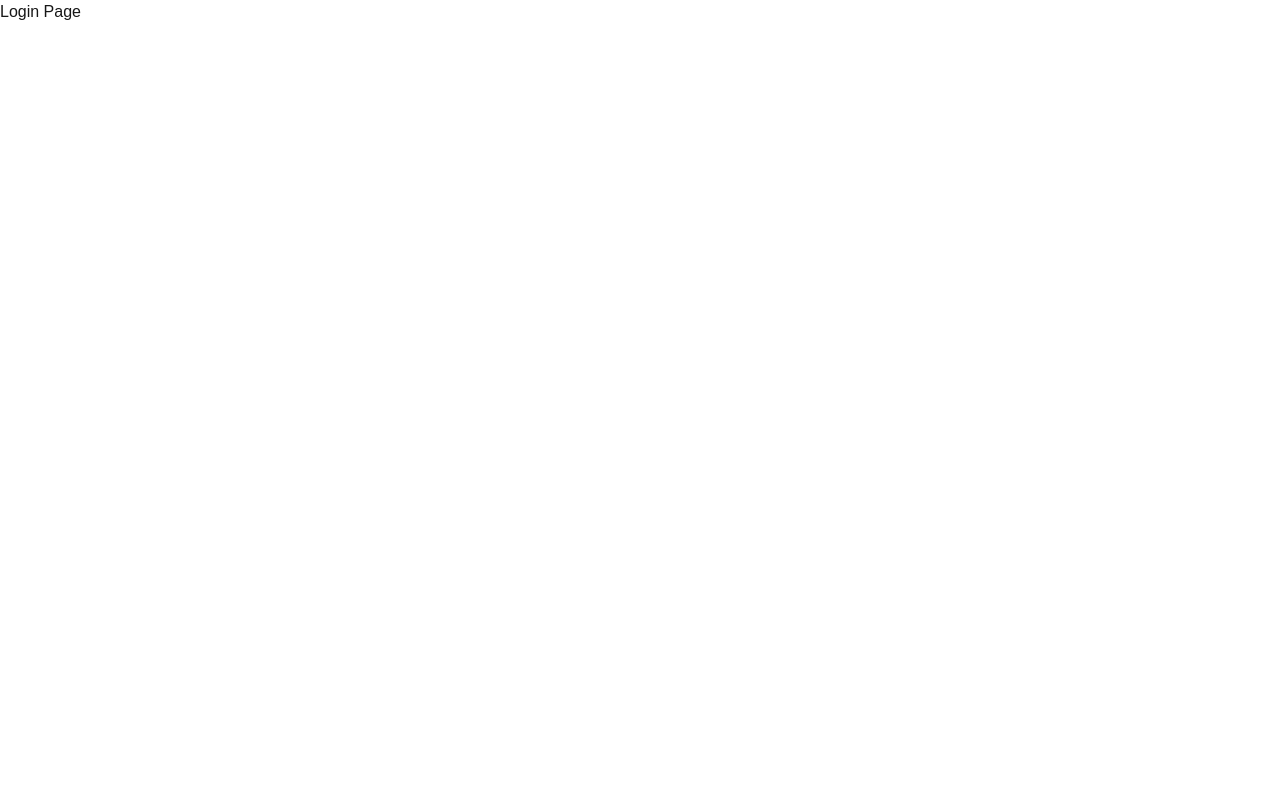
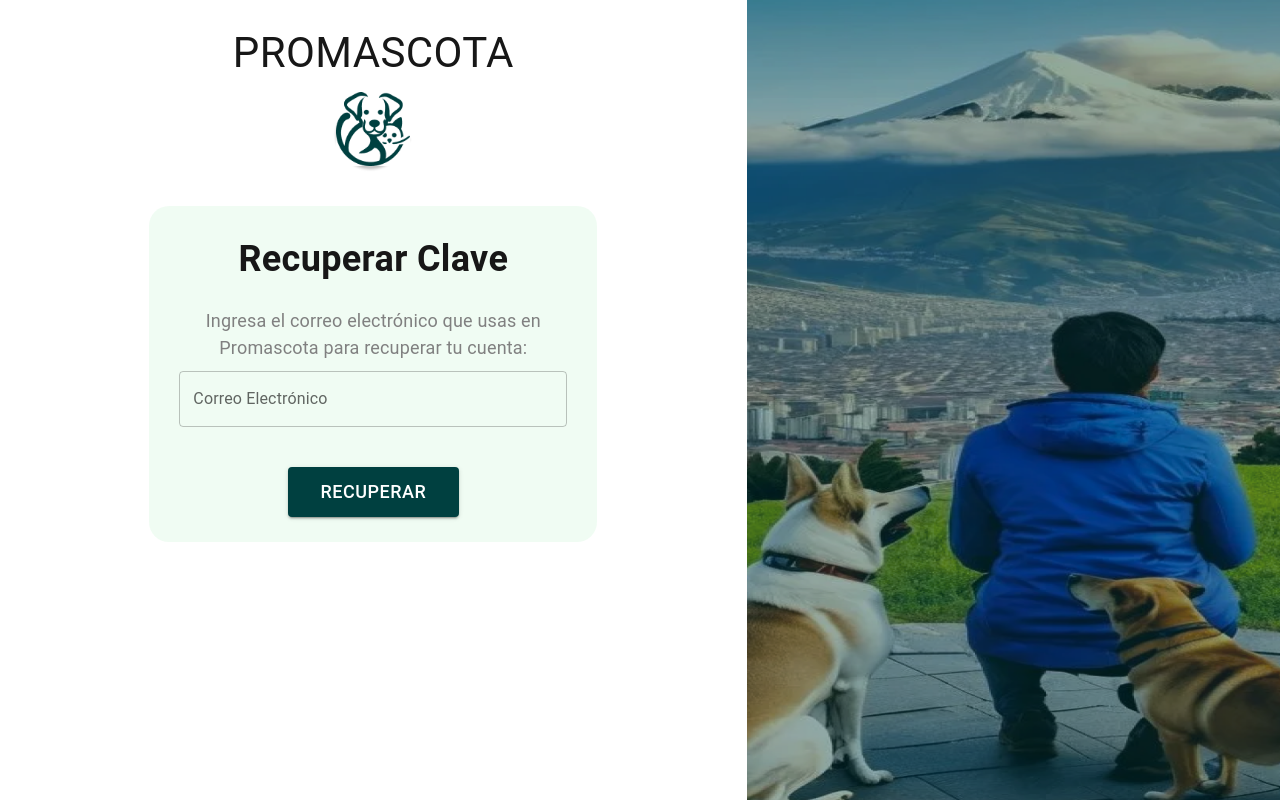
Before and after one commit to PROMASCOTA-TIC/Frontend-Entrepreneurs, a Next.js app: page /auth/login in a window 1280 px wide. Built offline with nearby package versions, Linux system fonts and the light colour scheme.

Commit message:
feat: Crear componente para recuperar contraseña

```diff
--- a/src/app/auth/login/page.tsx
+++ b/src/app/auth/login/page.tsx
@@ -1,8 +1,14 @@
+"use client";
+import { useState } from "react";
+import { Box, Grid2, Typography } from "@mui/material";
+import Image from "next/image";
+import { icon, fondoDuenos } from "@/assets/images";
+import PasswordRecovery from "./recuperarContraseña";
 
-export default function Home() {
-    return (
-      <div>
-        <h1>Login Page</h1>
-      </div>
-    );
-  }
+export default function Login() {
+  const [preferences, setPreferences] = useState(false);
+
+  return (
+   <PasswordRecovery />
+  );
+}
--- /dev/null
+++ b/src/app/auth/login/recuperarContraseña.tsx
@@ -0,0 +1,196 @@
+"use client";
+import { useState } from "react";
+import { Box, Button, Grid2, Typography, TextField } from "@mui/material";
+import Image from "next/image";
+import { icon, fondoDuenos } from "@/assets/images";
+import { themePalette } from "@/config/theme.config";
+
+export default function PasswordRecovery() {
+  const [emailSent, setEmailSent] = useState(false);
+  const [email, setEmail] = useState("");
+  const [emailError, setEmailError] = useState("");
+
+  const handleSendEmail = () => {
+    // Validate email format
+    const emailPattern = /^[^\s@]+@[^\s@]+\.[^\s@]+$/;
+    if (!emailPattern.test(email)) {
+      setEmailError("Por favor ingrese un correo electrónico válido.");
+      return;
+    }
+    setEmailError(""); // Clear error if validation passes
+    setEmailSent(true);
+  };
+
+  return (
+    <div>
+      <Grid2 container
+        sx={{
+          textAlign: 'center',
+          height: '100vh',
+        }}
+      >
+        <Grid2
+          size={{ xs: 12, md: 7 }}
+          sx={{
+            display: 'flex',
+            alignItems: 'center',
+            flexDirection: 'column',
+            padding: { xs: '20px', md: '0' },
+            marginBottom: "21px",
+          }}
+        >
+          <Box
+            sx={{
+              display: 'flex',
+              alignItems: 'center',
+              flexDirection: 'column',
+              marginBottom: { xs: '20px', md: '34px' },
+              marginTop: { xs: '10px', md: '21px' },
+            }}
+          >
+            <Typography
+              sx={{ fontSize: { xs: '32px', md: '42px' } }}
+              className="text-primary"
+            >
+              PROMASCOTA
+            </Typography>
+            <Image
+              src={icon}
+              style={{
+                width: '80px',
+                height: '80px',
+                marginTop: '8px',
+              }}
+              alt="logo"
+              priority
+            />
+          </Box>
+
+          <Box
+            sx={{
+              display: 'flex',
+              flexDirection: 'column',
+              backgroundColor: 'rgba(70, 218, 105, 0.08)',
+              padding: { xs: '10px 20px', md: '5px 30px' },
+              width: { xs: '90%', sm: '80%', lg: '60%' },
+              borderRadius: '20px',
+            }}
+          >
+            {emailSent ? (
+              <Typography
+                sx={{
+                  fontSize: { xs: '18px', md: '18px' },
+                  margin: { xs: '21px 0px', md: '21px 0px' },
+                }}
+
+              >
+                Un correo electrónico con instrucciones para restablecer tu contraseña ha sido enviado a la dirección proporcionada. Por favor, revisa tu bandeja de entrada y sigue los pasos indicados en el correo para completar el proceso.
+                <br />
+                <br />
+                Si no encuentras el correo en tu bandeja de entrada, verifica la carpeta de spam o intenta de nuevo.
+              </Typography>
+            ) : (
+              <>
+                <Typography
+                  sx={{
+                    fontSize: { xs: '28px', md: '36px' },
+                    fontWeight: 'bold',
+                    margin: { xs: '21px 0px', md: '21px 0px' },
+                  }}
+                  className="text-primary"
+                >
+                  Recuperar Clave
+                </Typography>
+                <Typography
+                  sx={{
+                    fontSize: { xs: '16px', md: '18px' },
+                    color: 'gray',
+                    marginBottom: '10px',
+                  }}
+                >
+                  Ingresa el correo electrónico que usas en Promascota para recuperar tu cuenta:
+                </Typography>
+                <TextField
+                  label="Correo Electrónico"
+                  variant="outlined"
+                  fullWidth
+                  value={email}
+                  onChange={(e) => setEmail(e.target.value)}
+                  error={!!emailError}
+                  helperText={emailError}
+                  sx={{ marginBottom: "20px" }}
+                />
+                <Box sx={{ display: 'flex', justifyContent: 'center' }}>
+                  <Button
+                    variant="contained"
+                    className="h-e34 text-white rounded-[20px] normal-case"
+                    sx={{
+                      backgroundColor: themePalette.primary,
+                      width: '171px',
+                      height: '50px',
+                      fontSize: '18px',
+                      margin: '20px',
+                    }}
+                    onClick={handleSendEmail}
+                  >
+                    Recuperar
+                  </Button>
+                </Box>
+              </>
+            )}
+
+            {emailSent && (
+              <Box sx={{ display: 'flex', justifyContent: 'center', margin: '20px' }}>
+                <Button
+                  variant="contained"
+                  className="h-e34 text-white rounded-[20px] normal-case"
+                  sx={{
+                    backgroundColor: themePalette.primary,
+                    width: '171px',
+                    height: '50px',
+                    fontSize: '18px',
+                  }}
+                  onClick={() => (window.location.href = "/")}
+                >
+                  Iniciar sesión
+                </Button>
+              </Box>
+            )}
+          </Box>
+        </Grid2>
+
+        <Grid2
+          size={{ xs: 0, md: 5 }}
+          sx={{
+            display: { xs: 'none', md: 'block' },
+            margin: 0,
+            padding: 0,
+            position: 'relative',
+            '::after': {
+              content: '""',
+              position: 'absolute',
+              top: 0,
+              left: 0,
+              width: '100%',
+              height: '100%',
+              backgroundColor: 'rgba(0, 64, 64, 0.4)',
+              pointerEvents: 'none',
+            },
+          }}
+        >
+          <Image
+            src={fondoDuenos}
+            alt="imagen"
+            style={{
+              margin: 0,
+              padding: 0,
+              width: '100%',
+              height: '100vh',
+            }}
+            priority
+          />
+        </Grid2>
+      </Grid2>
+    </div>
+  );
+}
```
Also changed, not shown: src/app/auth/login/Login.css (added, +96 -0 lines).
